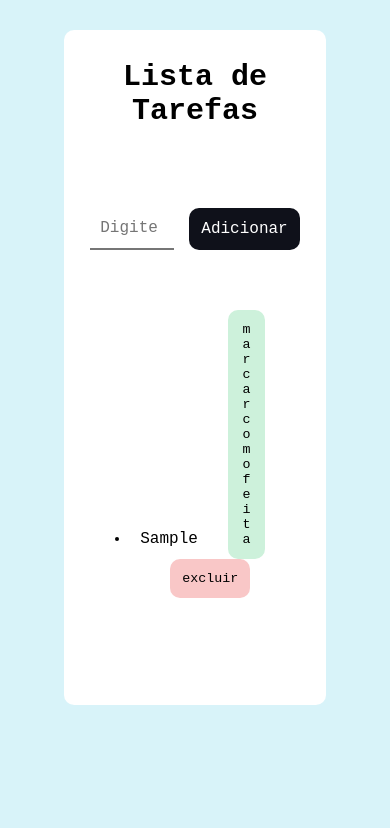
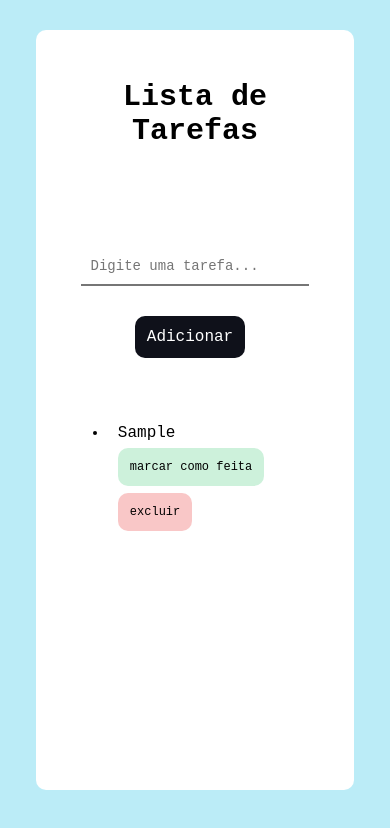
Before and after one commit to BrunoRisso58/ToDoList, a plain HTML site: page index.html in a window 390 px wide. Both pictures are taken after typing "Sample" into the empty fields and a click on the button "Adicionar". Drawn offline with Linux system fonts and the light colour scheme.

Commit message:
Adicionando responsividade e finalizando o projeto

```diff
--- /dev/null
+++ b/css/responsive.css
@@ -0,0 +1,81 @@
+@media screen and (max-width: 1000px) {
+
+    .section {
+        width: 85%
+    }
+
+    .list-button {
+        margin-left: 0;
+        margin-right: 30px;
+    }
+
+    .list-item-text {
+        margin-right: 30px;
+    }
+
+}
+
+@media screen and (max-width: 800px) {
+
+    .list-item-text {
+        display: block;
+    }
+
+    #task-name {
+        font-size: 12px;
+        width: 50%;
+    }
+
+}
+
+@media screen and (max-width: 620px) {
+
+    .fill-task {
+        display: block;
+        text-align: center
+    }
+
+    #element-add {
+        display: block;
+    }
+
+    #task-name {
+        font-size: 14px;
+        width:  70%;
+        padding: 10px;
+        margin-bottom: 30px;
+    }
+
+}
+
+@media screen and (max-width: 500px) {
+
+    .list-button {
+        font-size: 12px;
+    }
+
+    .button-done {
+        margin-bottom: 7px
+    }
+
+}
+
+@media screen and (max-width: 410px) {
+
+    #task-name {
+        width:  90%;
+    }
+
+    .list-button {
+        font-size: 12px;
+    }
+
+}
+
+@media screen and (max-width: 370px) {
+
+    .list-button {
+        width: 90%;
+    }
+
+}
--- a/style.css
+++ b/css/style.css
@@ -4,13 +4,13 @@
 }
 
 body {
-    background-color: #D8F3F9;
+    background-color: #bbecf7;
     font-family: 'Courier New', Courier, monospace;
 }
 
 .section {
     width: 70%;
-    min-height: 80vh;
+    min-height: 90vh;
     border-radius: 10px;
     margin: auto;
     background-color: white;
@@ -20,7 +20,7 @@ body {
 .title {
     font-size: 30px;
     text-align: center;
-    padding: 30px;
+    padding: 50px;
 }
 
 .fill-task {
@@ -49,6 +49,7 @@ button#plus {
     color: white;
     border: 0;
     padding: 12px;
+    margin-right: 10px;
     border-radius: 10px;
     cursor: pointer;
 }
@@ -63,6 +64,7 @@ button#plus {
 
 .task-element {
     padding: 10px;
+    margin-bottom: 10px
 }
 
 .task-element:last-child {
@@ -79,7 +81,7 @@ button#plus {
 
 .button-done {
     background-color: #CDF1DB;
-    width: 25%;
+    min-width: 50px;
 }
 
 .button-done:hover {
--- a/index.html
+++ b/index.html
@@ -4,9 +4,11 @@
     <meta charset="UTF-8">
     <meta http-equiv="X-UA-Compatible" content="IE=edge">
     <meta name="viewport" content="width=device-width, initial-scale=1.0">
-    <link rel="stylesheet" href="style.css">
+    <link rel="icon" type="image/x-icon" href="img/favicon-check.png">
+    <link rel="stylesheet" href="css/style.css">
+    <link rel="stylesheet" href="css/responsive.css">
     <script src="js/Task.js"></script>
-    <script src="js/app.js"></script>
+    <script src="js/App.js"></script>
     <title>TasksToDo!</title>
 </head>
 <body>
@@ -15,8 +17,8 @@
         <h3 class="title">Lista de Tarefas</h3>
 
         <div class="fill-task">
-            <input type="text" name="task-name" id="task-name" placeholder="Digite uma tarefa..." required>
-            <button id="plus" onclick="app.addTask()">Adicionar</button>
+            <input type="text" name="task-name" id="task-name" placeholder="Digite uma tarefa...">
+            <span id="element-add"><button id="plus" onclick="app.addTask()">Adicionar</button></span>
         </div>
 
         <ul class="tasks-list"></ul>
```
Also changed, not shown: img/favicon-check.png (added), js/App.js (renamed from js/app.js).
